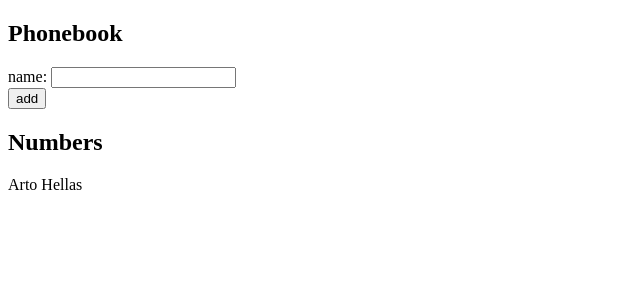
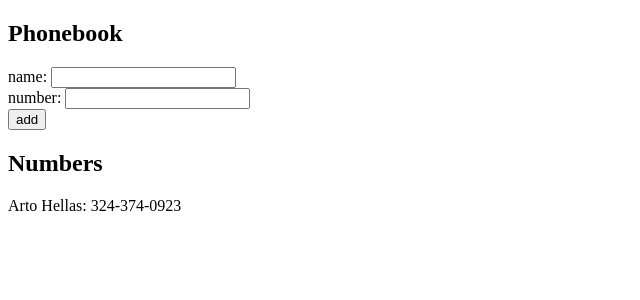
Before and after one commit to daniel-r0driguez/Full-Stack-Open, a React (Create React App) app in the folder part2/phonebook/: page / in a window 1280 px wide. Shown: the top 300 px of the page, without its empty margins (0-640 px from the left). Built offline with nearby package versions, Linux system fonts and the light colour scheme.

Commit message:
Finished exercise 2.8

```diff
--- a/part2/phonebook/src/App.js
+++ b/part2/phonebook/src/App.js
@@ -4,10 +4,15 @@ import { useState } from 'react';
 const App = () => {
   // Set the states.
   const [persons, setPersons] = useState([
-    {name: 'Arto Hellas'}
+    {
+      name: 'Arto Hellas',
+      number: '324-374-0923'
+    }
   ]);
 
   const [newName, setNewName] = useState('');
+
+  const [newNumber, setNewNumber] = useState('');
 
   /**
    * Checks to see if a name is already in the persons array.
@@ -31,24 +36,31 @@ const App = () => {
   const addPerson = (event) => {
     event.preventDefault();
 
-    // Check if the name is already in the array.
-    if (checkIfAdded(newName))
+    // Check if the name is already in the array
+    // or if the name is empty.
+    if (checkIfAdded(newName) || newName.length === 0)
     {
       // If so, do not add it. Simply return.
       return;
     }
 
-    // If it is a new name, create a new person object and update the states.
+    // If it is a valid new name, create a new person object and update the states.
     const newPerson = {
-      name: newName
+      name: newName,
+      number: newNumber
     };
     setPersons(persons.concat(newPerson));
     console.log(persons);
     setNewName('');
+    setNewNumber('');
   }
 
   const handlePersonChange = (event) => {
     setNewName(event.target.value);
+  }
+
+  const handleNumberChange = (event) => {
+    setNewNumber(event.target.value);
   }
 
   return (
@@ -59,12 +71,16 @@ const App = () => {
         name: <input value={newName} onChange={handlePersonChange}/>
       </div>
       <div>
+        number: <input value={newNumber} onChange={handleNumberChange}/>
+      </div>
+      <div>
         <button type='submit'>add</button>
       </div>
     </form>
     <h2>Numbers</h2>
     <div>
-      {persons.map(person => <p key={person.name}>{person.name}</p>)}
+      {persons.map(person =>
+      <p key={person.name}>{person.name}: {person.number}</p>)}
     </div>
   </div>
   )
```
